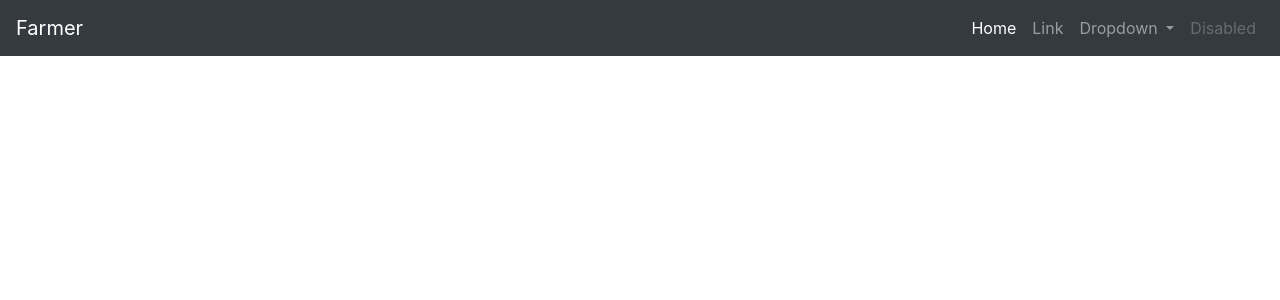
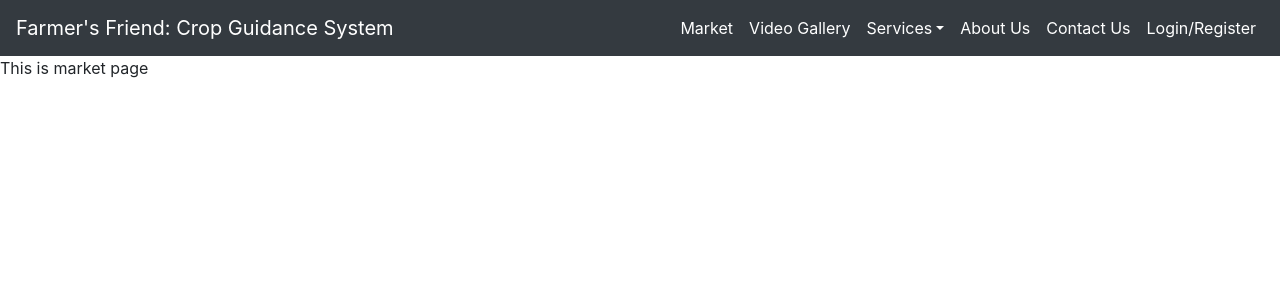
Before and after one commit to UditKapadia/farmers-friend-cgs, a Django app: page /market/ in a window 1280 px wide. Shown: the top 300 px of the page. Run offline with Django 3.2, Linux system fonts and the light colour scheme; some libraries are stand-ins or nearby versions.

Commit message:
Added Login, Register files (HTML), Changed Views and updated urls and views

```diff
--- a/farmersfriend/user_sys/templates/user_sys/base.html
+++ b/farmersfriend/user_sys/templates/user_sys/base.html
@@ -1,6 +1,5 @@
 <!doctype html>
 <html lang="en">
-
 <head>
     <!-- Required meta tags -->
     <meta charset="utf-8">
@@ -15,7 +14,7 @@
 <body>
 
     <nav class="navbar navbar-expand-lg navbar-dark bg-dark">
-        <a class="navbar-brand" href="#">Farmer</a>
+        <a class="navbar-brand" href=" {% url 'index' %}">Farmer's Friend: Crop Guidance System</a>
         <button class="navbar-toggler" type="button" data-toggle="collapse" data-target="#navbarSupportedContent" aria-controls="navbarSupportedContent" aria-expanded="false" aria-label="Toggle navigation">
     <span class="navbar-toggler-icon"></span>
   </button>
@@ -25,24 +24,27 @@
             </ul>
             <ul class="navbar-nav">
                 <li class="nav-item active">
-                    <a class="nav-link" href="#">Home <span class="sr-only">(current)</span></a>
+                    <a class="nav-link" href="{% url 'market' %} ">Market<span class="sr-only">(current)</span></a>
                 </li>
                 <li class="nav-item">
-                    <a class="nav-link" href="#">Link</a>
+                    <a class="nav-link active" href="#">Video Gallery</a>
                 </li>
-                <li class="nav-item dropdown">
-                    <a class="nav-link dropdown-toggle" href="#" id="navbarDropdown" role="button" data-toggle="dropdown" aria-haspopup="true" aria-expanded="false">
-      Dropdown
-    </a>
+                 <li class="nav-item dropdown">
+                    <a class="nav-link dropdown-toggle active" href="#" id="navbarDropdown" role="button" data-toggle="dropdown" aria-haspopup="true" aria-expanded="false"> Services</a>
                     <div class="dropdown-menu" aria-labelledby="navbarDropdown">
-                        <a class="dropdown-item" href="#">Action</a>
-                        <a class="dropdown-item" href="#">Another action</a>
-                        <div class="dropdown-divider"></div>
-                        <a class="dropdown-item" href="#">Something else here</a>
+                        <a class="dropdown-item" href="#">Laboratory Services</a>
+                        <a class="dropdown-item" href="#">Weather Forecast</a>
+                        <a class="dropdown-item" href="#">Farm Education</a>
                     </div>
                 </li>
-                <li class="nav-item mr-left">
-                    <a class="nav-link disabled" href="#">Disabled</a>
+               <li class="nav-item active">
+                    <a class="nav-link" href="#">About Us<span class="sr-only">(current)</span></a>
+                </li>
+               <li class="nav-item active">
+                    <a class="nav-link" href="#">Contact Us<span class="sr-only">(current)</span></a>
+                </li>
+                <li class="nav-item active">
+                    <a class="nav-link" href="#">Login/Register<span class="sr-only">(current)</span></a>
                 </li>
             </ul>
         </div>
@@ -53,6 +55,8 @@
     <script src="https://code.jquery.com/jquery-3.2.1.slim.min.js" integrity="sha384-KJ3o2DKtIkvYIK3UENzmM7KCkRr/rE9/Qpg6aAZGJwFDMVNA/GpGFF93hXpG5KkN" crossorigin="anonymous"></script>
     <script src="https://cdnjs.cloudflare.com/ajax/libs/popper.js/1.12.9/umd/popper.min.js" integrity="sha384-ApNbgh9B+Y1QKtv3Rn7W3mgPxhU9K/ScQsAP7hUibX39j7fakFPskvXusvfa0b4Q" crossorigin="anonymous"></script>
     <script src="https://maxcdn.bootstrapcdn.com/bootstrap/4.0.0/js/bootstrap.min.js" integrity="sha384-JZR6Spejh4U02d8jOt6vLEHfe/JQGiRRSQQxSfFWpi1MquVdAyjUar5+76PVCmYl" crossorigin="anonymous"></script>
+
+{% block body %}{% endblock body %}
 </body>
 
 </html>
--- a/farmersfriend/user_sys/templates/user_sys/market.html
+++ b/farmersfriend/user_sys/templates/user_sys/market.html
@@ -1,2 +1,5 @@
 {% extends 'user_sys/base.html' %}
 {% block title %}Markets{% endblock title %}
+{% block body %} This is market page
+
+{% endblock body %}
--- /dev/null
+++ b/farmersfriend/user_sys/templates/user_sys/video_gallery.html
@@ -0,0 +1,4 @@
+{% extends 'user_sys/base.html' %}
+{% block title %}Home Page{% endblock title %}
+
+This is the Video Gallery
--- a/farmersfriend/user_sys/urls.py
+++ b/farmersfriend/user_sys/urls.py
@@ -2,9 +2,13 @@ from django.urls import path
 from . import views
 
 urlpatterns = [
-    path('',views.index, name='index'),
-    path('market/',views.market, name='market'),
-    path('farm_ed/',views.farm_ed, name='farm_ed'),
-    path('scientific_labs/',views.scientific_labs, name='scientific_labs'),
-    path('weather-forecast/',views.weather_forecast, name='weather_forecast'),
+    path('', views.index, name='index'),
+    path('index/', views.index, name='index'),
+    path('market/', views.market, name='market'),
+    path('farm_ed/', views.farm_ed, name='farm_ed'),
+    path('scientific_labs/', views.scientific_labs, name='scientific_labs'),
+    path('weather-forecast/', views.weather_forecast, name='weather_forecast'),
+    path('video-gallery/', views.video_gallery, name='video_gallery'),
+    path('login/', views.login, name='login'),
+    path('register/', views.register, name='register'),
 ]
--- a/farmersfriend/user_sys/views.py
+++ b/farmersfriend/user_sys/views.py
@@ -26,3 +26,18 @@ def weather_forecast(request):
 def farm_ed(request):
     context = {}
     return render(request, "user_sys/farm_ed.html", context)
+
+
+def video_gallery(request):
+    context = {}
+    return render(request, "user_sys/video_gal.html", context)
+
+
+def login(request):
+    context = {}
+    return render(request, "user_sys/login.html", context)
+
+
+def register(request):
+    context = {}
+    return render(request, "user_sys/register.html", context)
```
Also changed, not shown: farmersfriend/user_sys/templates/user_sys/login.html (added, +28 -0 lines), farmersfriend/user_sys/templates/user_sys/register.html (added, +31 -0 lines).
